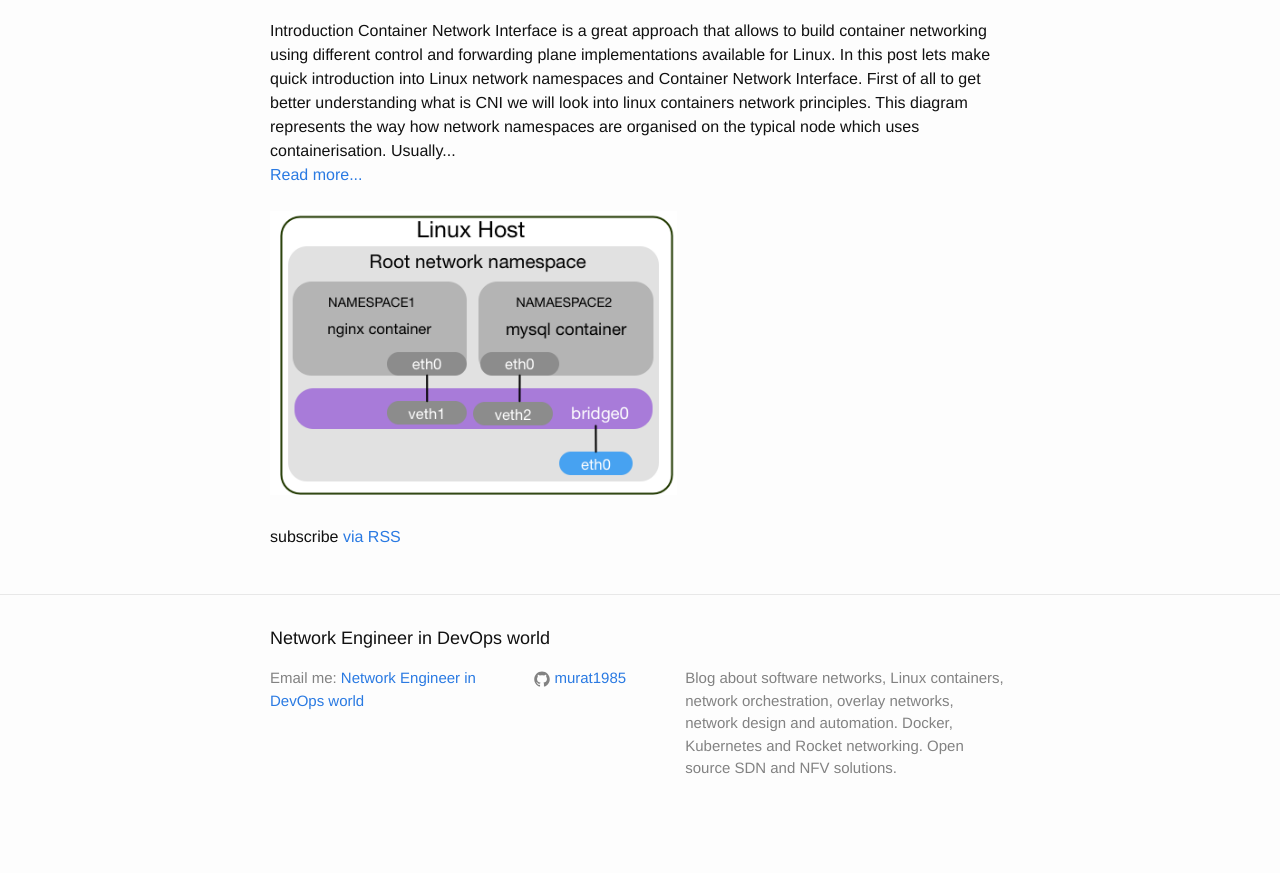
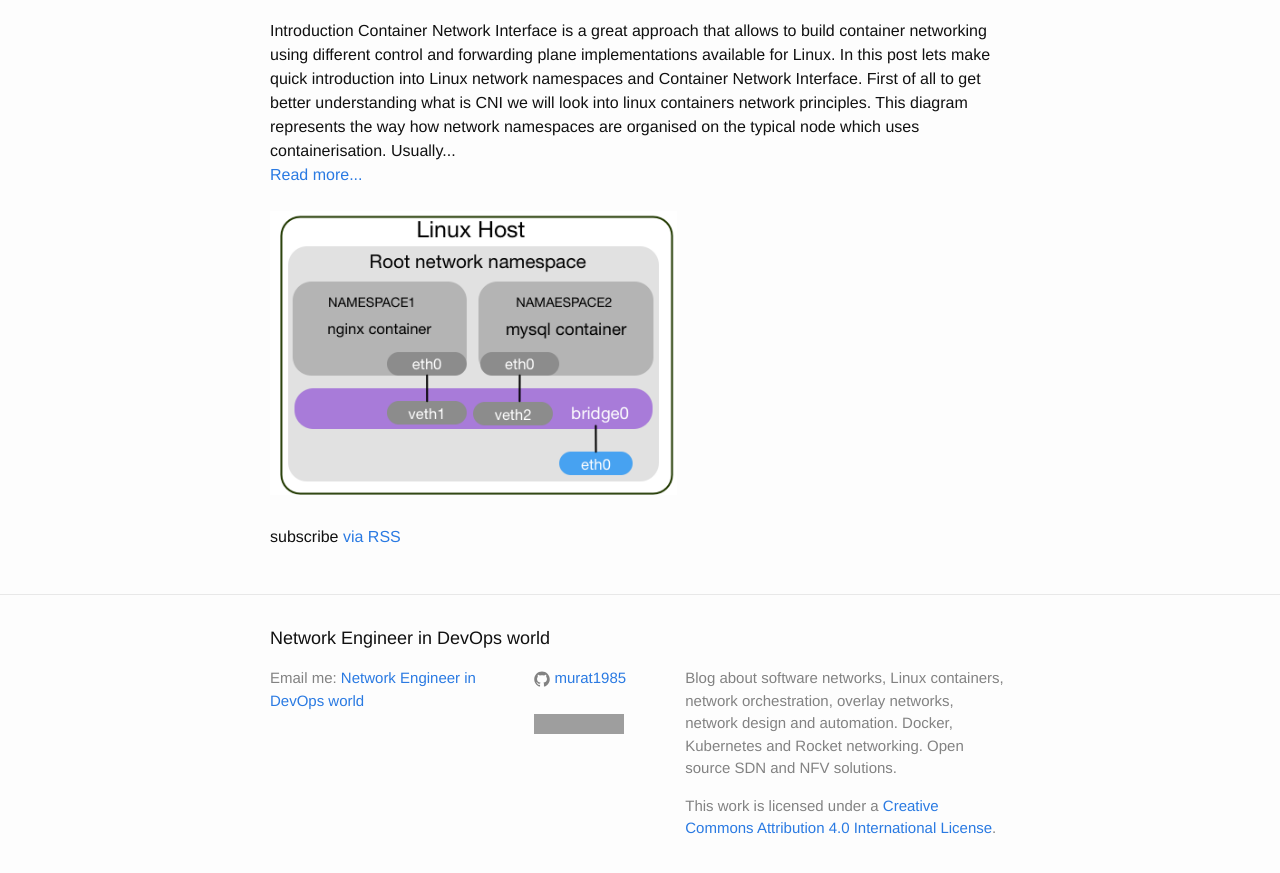
Before and after one commit to logingood/logingood.github.io, a Jekyll site: the page built from index.html, in a window 1280 px wide and 900 px high, scrolled down 3221 px. Shown: the top 873 px of the window. Built offline with Jekyll 4.4.1, drawn with Linux system fonts in a browser that asks for light colours; before the commit the page ends 4061 px from its top, so only the background shows below that; grey boxes are pictures that could not be loaded.

Commit message:
Add CC 4.0 license to the text

```diff
--- a/_includes/footer.html
+++ b/_includes/footer.html
@@ -24,11 +24,15 @@
             {% include icon-twitter.html username=site.twitter_username %}
           </li>
           {% endif %}
+          <li>
+            <br />
+            <a rel="license" href="http://creativecommons.org/licenses/by/4.0/"><img alt="Creative Commons License" style="border-width:0" src="https://i.creativecommons.org/l/by/4.0/88x31.png" /></a><li />
         </ul>
       </div>
 
       <div class="footer-col footer-col-3">
         <p>{{ site.description }}</p>
+        <p>This work is licensed under a <a rel="license" href="http://creativecommons.org/licenses/by/4.0/">Creative Commons Attribution 4.0 International License</a>.</p>
       </div>
     </div>
 
```
